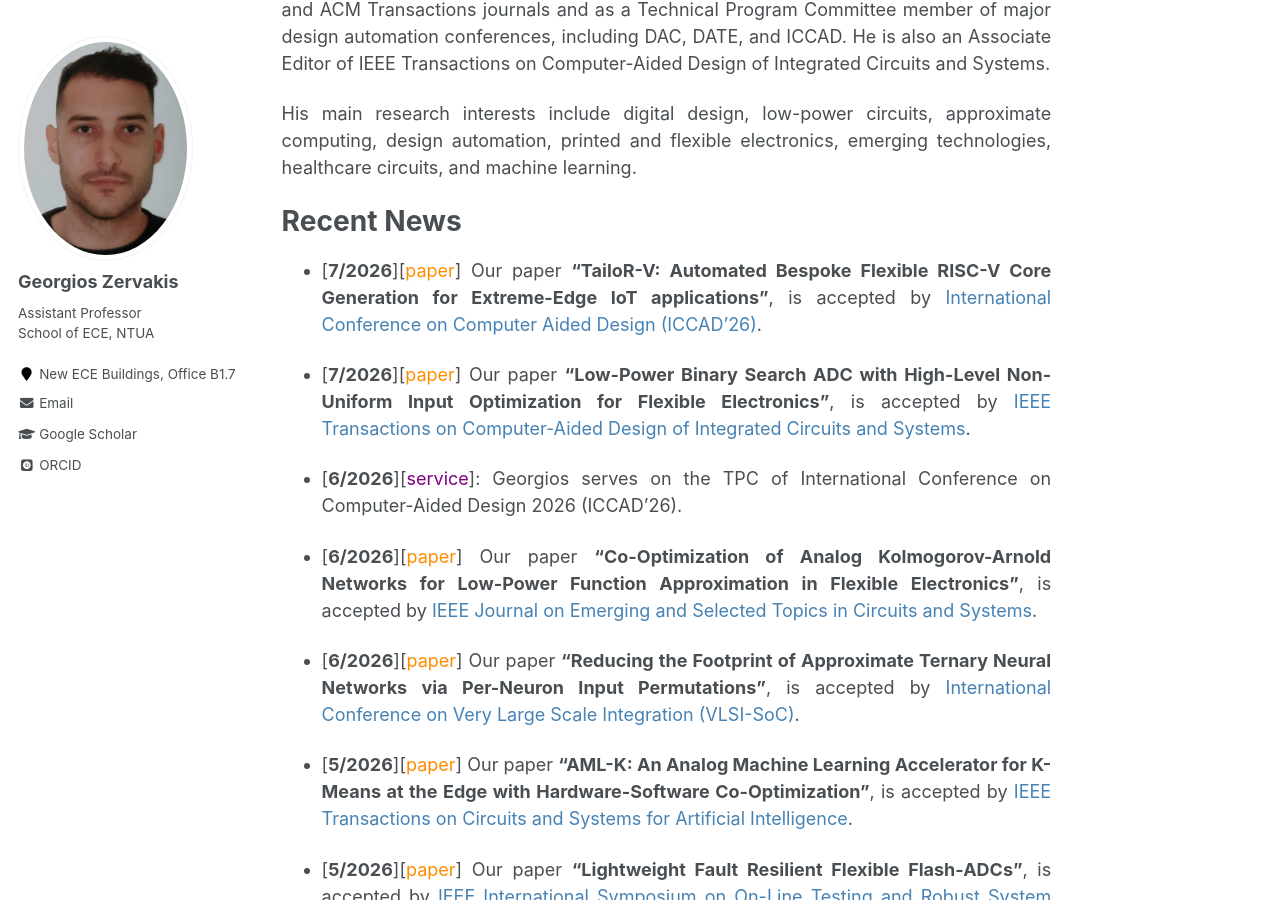
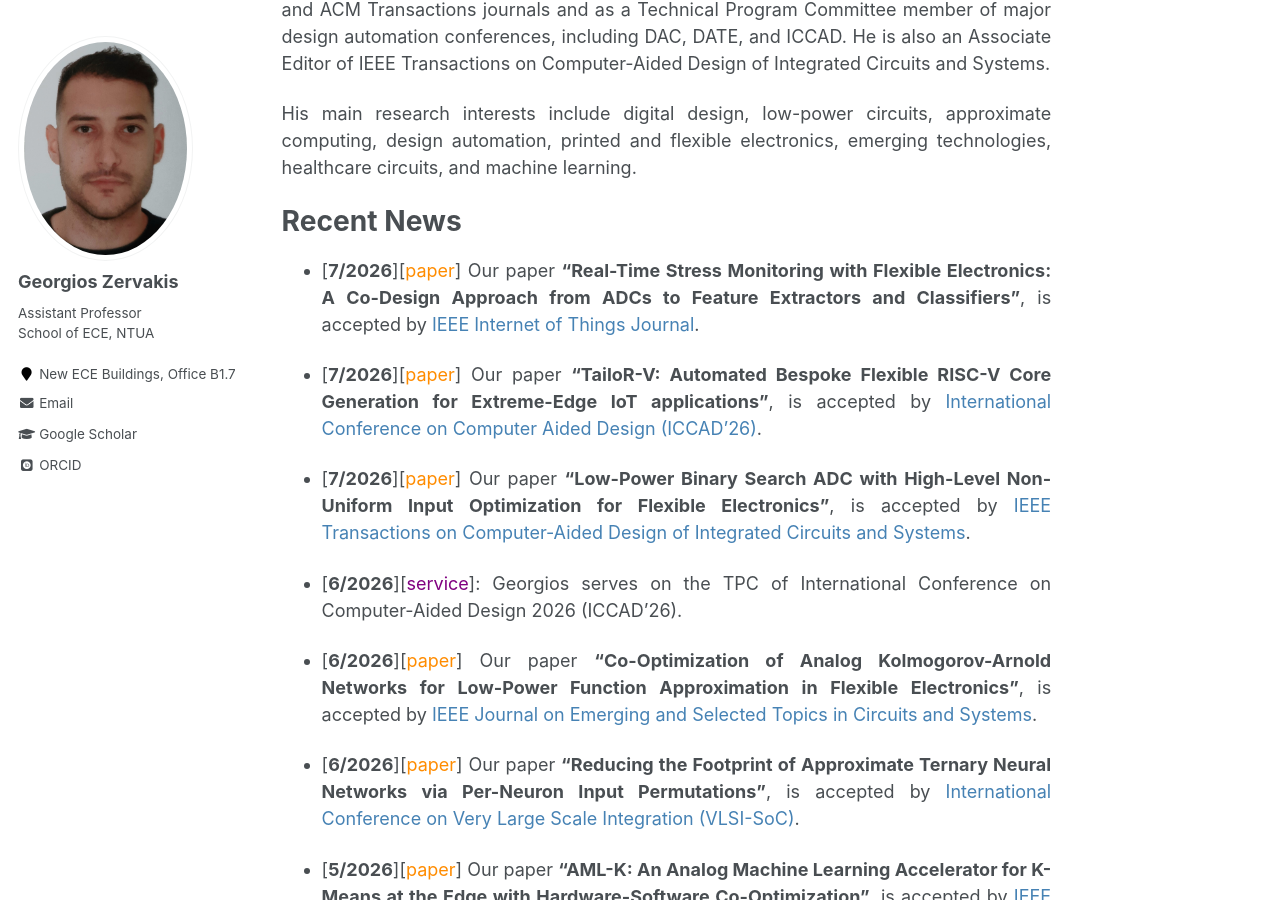
Before and after one commit to giozerv/giozerv.github.io, a Jekyll site: the page built from _pages/about.md, in a window 1280 px wide and 900 px high, scrolled down 589 px. Built offline with Jekyll 4.4.1, drawn with Linux system fonts in a browser that asks for light colours; some web fonts are replaced.

Commit message:
Update about.md

```diff
--- a/_pages/about.md
+++ b/_pages/about.md
@@ -28,6 +28,8 @@ His main research interests include digital design, low-power circuits, approxim
 
 Recent News
 ===
+
+* [**7/2026**][<span style="color:darkorange">paper</span>] Our paper **"Real-Time Stress Monitoring with Flexible Electronics: A Co-Design Approach from ADCs to Feature Extractors and Classifiers"**, is accepted by <span style="color:SteelBlue">IEEE Internet of Things Journal</span>.
 
 * [**7/2026**][<span style="color:darkorange">paper</span>] Our paper **"TailoR-V: Automated Bespoke Flexible RISC-V Core Generation for Extreme-Edge IoT applications"**, is accepted by <span style="color:SteelBlue">International Conference on Computer Aided Design (ICCAD'26)</span>.
 
```
